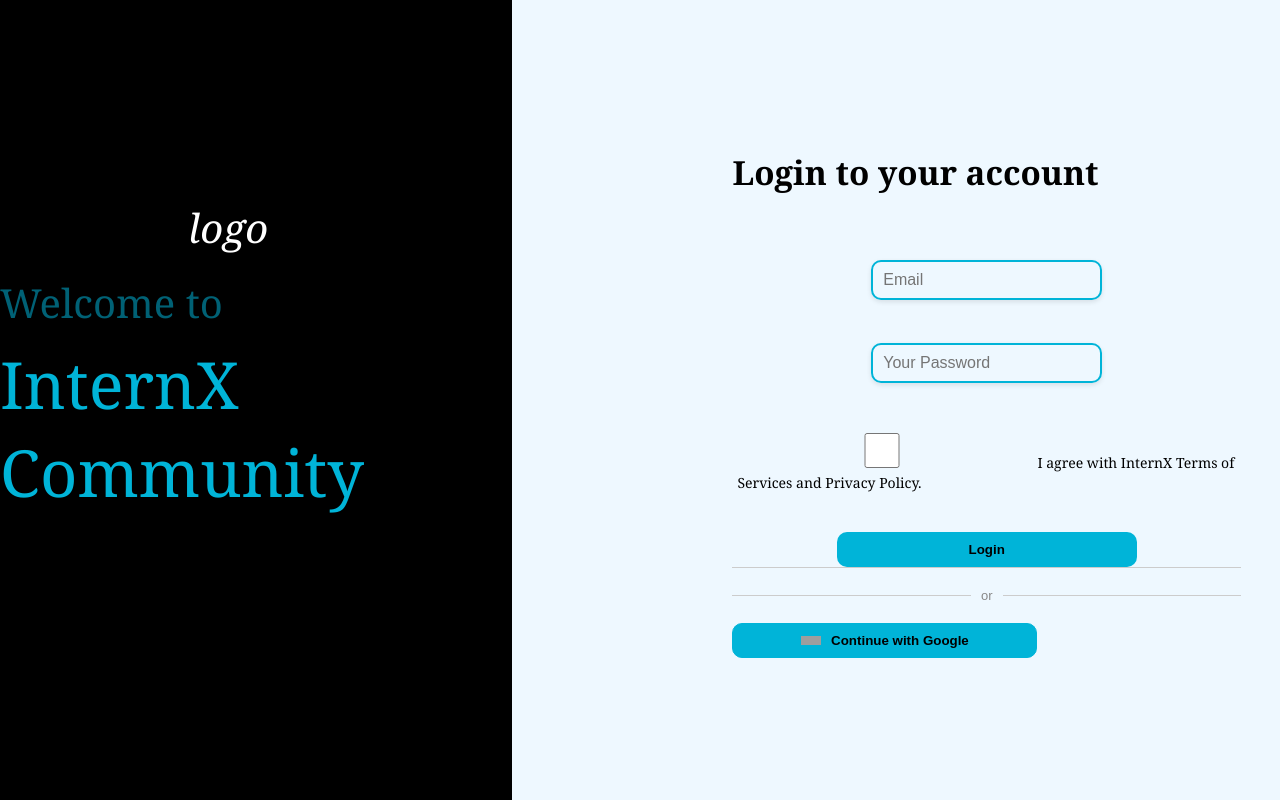
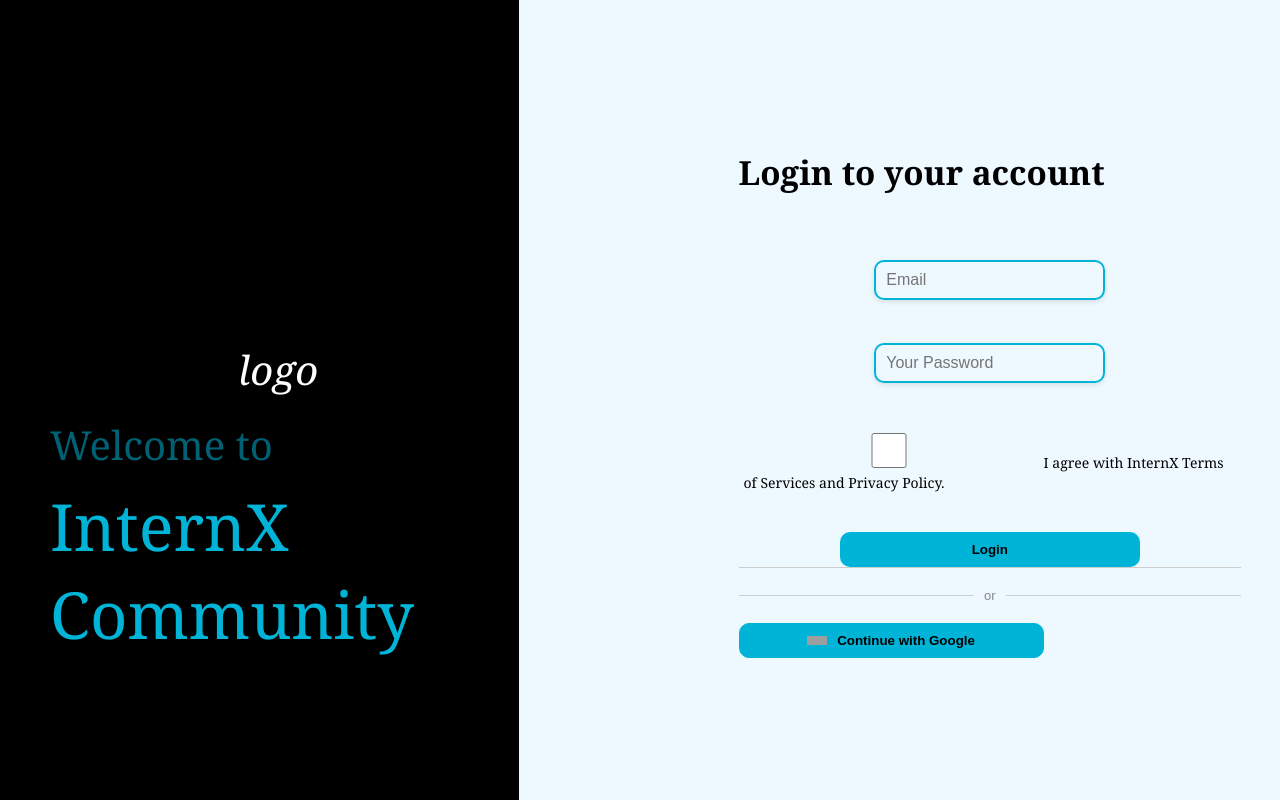
Before and after one commit to KushaRa/InternX_Front, a React (Create React App) app in the folder skillsync/: page /login in a window 1280 px wide. Built offline with nearby package versions, Linux system fonts and the light colour scheme; no server answers; grey boxes are pictures that could not be loaded.

Commit message:
updated flex box

```diff
--- a/skillsync/src/Pages/logIn/LogIn.js
+++ b/skillsync/src/Pages/logIn/LogIn.js
@@ -40,11 +40,12 @@ export const LogIn = () => {
   return (
     <>
       <div className="flex-container">
-        <div className="flex-box1">
+        <div className="flex-box01">
           <div className="logo2">logo</div>
           <div className="welcome">Welcome to</div>
           <div className="internx">InternX Community</div>
         </div>
+
         <div className="flex-box2">
           <div className="login">
             <h5>Login to your account</h5>
--- a/skillsync/src/Pages/logIn/logIn.css
+++ b/skillsync/src/Pages/logIn/logIn.css
@@ -5,13 +5,16 @@
   width: 100%;
   background-color: #f8f9fa;
 }
-.flex-box1 {
+.flex-box01 {
   width: 50%;
   height: 100vh;
   background-color: black;
-  padding: 0;
-  margin: 0;
-  border: none;
+  padding-left: 50px;
+  display: flex;
+  flex-direction: column;
+  justify-content: center;
+  align-items: flex-start;
+  color: white;
 }
 
 .logo2 {
```
